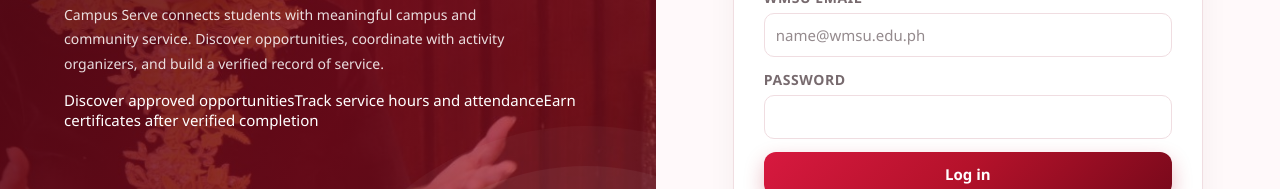
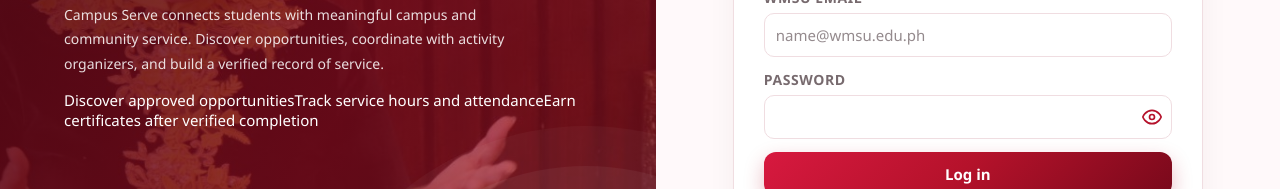
Before and after one commit to ty202502125-cyber/Safe_Camp_Cons, a React (Vite) app in the folder FRONTEND/: page / in a window 1280 px wide. Shown: the part 364-553 px from the top of the page. Built offline with nearby package versions, Linux system fonts and the light colour scheme; no server answers.

Commit message:
feat: Add PasswordField component for improved password input handling

```diff
--- a/FRONTEND/src/pages/auth/LoginForm.jsx
+++ b/FRONTEND/src/pages/auth/LoginForm.jsx
@@ -1,5 +1,53 @@
 import { useState } from "react";
 import { authApi } from "../../services/api.js";
+
+function PasswordField({ label, name, ...inputProps }) {
+  const [visible, setVisible] = useState(false);
+  return (
+    <label className="w">
+      {label}
+      <div style={{ position: "relative" }}>
+        <input
+          name={name}
+          type={visible ? "text" : "password"}
+          style={{ paddingRight: "44px" }}
+          {...inputProps}
+        />
+        <button
+          type="button"
+          className="tb"
+          onClick={() => setVisible((value) => !value)}
+          style={{
+            position: "absolute",
+            right: "6px",
+            top: "50%",
+            transform: "translateY(-50%)",
+            padding: "4px",
+            display: "flex",
+            alignItems: "center",
+            justifyContent: "center",
+          }}
+          aria-label={visible ? "Hide password" : "Show password"}
+          title={visible ? "Hide password" : "Show password"}
+        >
+          {visible ? (
+            <svg xmlns="http://www.w3.org/2000/svg" width="20" height="20" viewBox="0 0 24 24" fill="none" stroke="currentColor" strokeWidth="2" strokeLinecap="round" strokeLinejoin="round" aria-hidden="true">
+              <path d="M17.94 17.94A10.94 10.94 0 0 1 12 20c-7 0-10-8-10-8a21.77 21.77 0 0 1 5.06-6.94" />
+              <path d="M1 1l22 22" />
+              <path d="M9.9 4.24A10.94 10.94 0 0 1 12 4c7 0 10 8 10 8a21.8 21.8 0 0 1-4.17 5.19" />
+              <path d="M14.12 14.12a3 3 0 1 1-4.24-4.24" />
+            </svg>
+          ) : (
+            <svg xmlns="http://www.w3.org/2000/svg" width="20" height="20" viewBox="0 0 24 24" fill="none" stroke="currentColor" strokeWidth="2" strokeLinecap="round" strokeLinejoin="round" aria-hidden="true">
+              <path d="M1 12s3-8 11-8 11 8 11 8-3 8-11 8S1 12 1 12z" />
+              <circle cx="12" cy="12" r="3" />
+            </svg>
+          )}
+        </button>
+      </div>
+    </label>
+  );
+}
 
 export default function LoginForm({ d }) {
   const [error, setError] = useState("");
@@ -88,12 +136,8 @@ export default function LoginForm({ d }) {
             <label className="w">Six-digit code
               <input name="code" inputMode="numeric" pattern="[0-9]{6}" maxLength={6} autoComplete="one-time-code" required />
             </label>
-            <label className="w">New password
-              <input name="password" type="password" minLength={8} autoComplete="new-password" required />
-            </label>
-            <label className="w">Confirm new password
-              <input name="confirmPassword" type="password" minLength={8} autoComplete="new-password" required />
-            </label>
+            <PasswordField label="New password" name="password" minLength={8} autoComplete="new-password" required />
+            <PasswordField label="Confirm new password" name="confirmPassword" minLength={8} autoComplete="new-password" required />
             {error && <div className="err" role="alert">{error}</div>}
             <button className="btn full" disabled={busy}>{busy ? "Updating…" : "Reset password"}</button>
             <button type="button" className="tb w" disabled={busy} onClick={() => { setCodeSent(false); setError(""); setMessage(""); }}>Send a new code</button>
@@ -113,9 +157,7 @@ export default function LoginForm({ d }) {
         <label className="w">WMSU email
           <input name="email" type="email" placeholder="name@wmsu.edu.ph" autoComplete="username" required />
         </label>
-        <label className="w">Password
-          <input name="pw" type="password" autoComplete="current-password" required />
-        </label>
+        <PasswordField label="Password" name="pw" autoComplete="current-password" required />
         {error && <div className="err" role="alert">{error}</div>}
         {message && <p className="sub w" role="status">{message}</p>}
         <button className="btn full" style={{ gridColumn: "1 / -1" }} disabled={busy}>{busy ? "Logging in…" : "Log in"}</button>
```
